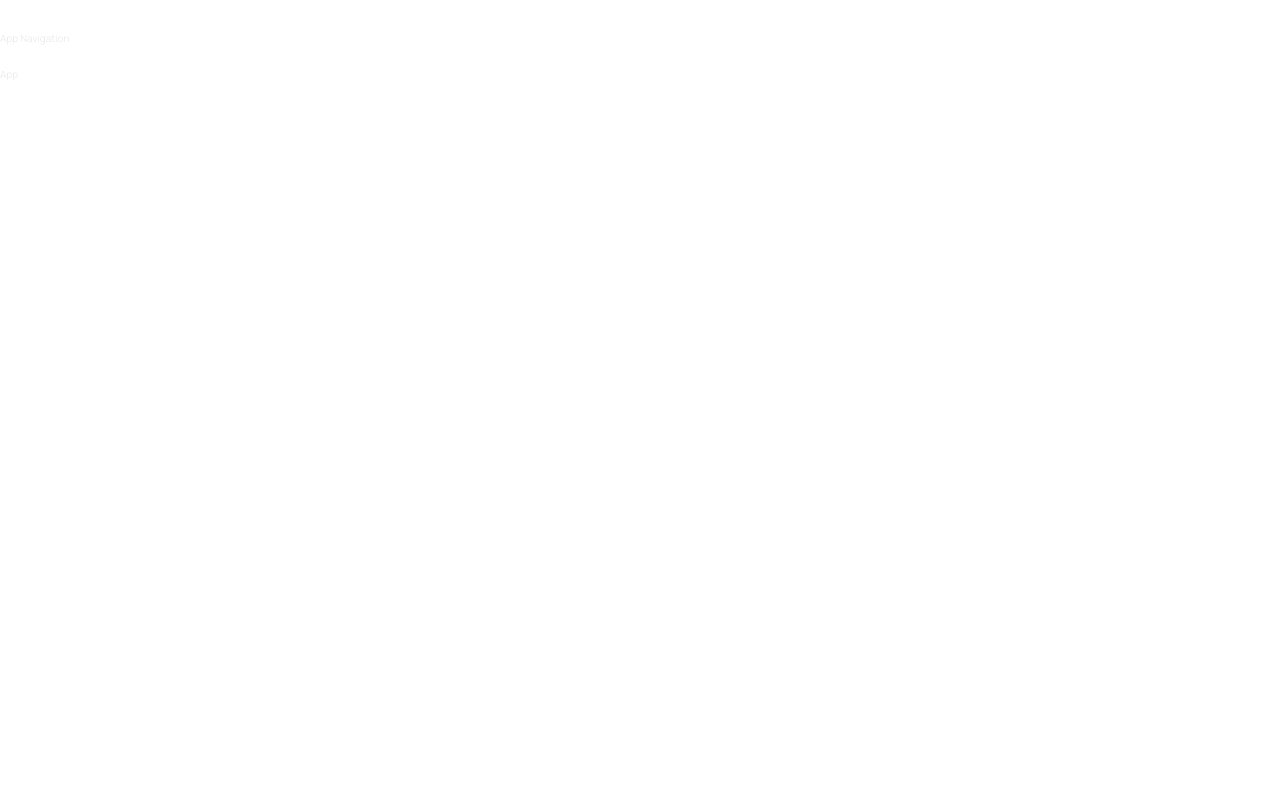
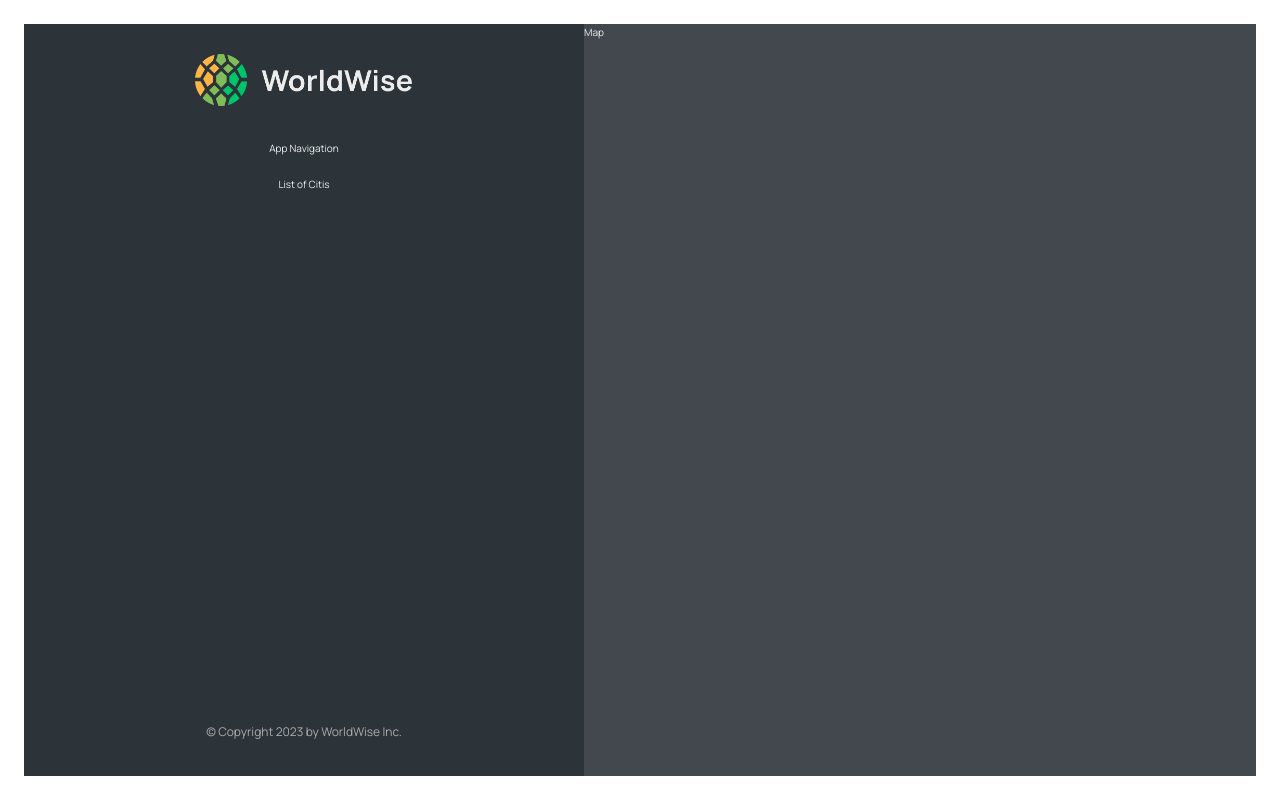
Before and after one commit to ItsMeSugan/worldwise, a React (Vite) app: page /app in a window 1280 px wide. Built offline with nearby package versions, Linux system fonts and the light colour scheme.

Commit message:
Building the App Layout

```diff
--- a/src/Pages/AppLayout.jsx
+++ b/src/Pages/AppLayout.jsx
@@ -1,10 +1,12 @@
-import AppNav from "../components/AppNav";
+import Map from "../components/Map";
+import Sidebar from "../components/Sidebar";
+import styles from "./AppLayout.module.css";
 
 function AppLayout() {
   return (
-    <div>
-      <AppNav />
-      <p>App</p>
+    <div className={styles.app}>
+      <Sidebar />
+      <Map />
     </div>
   );
 }
--- /dev/null
+++ b/src/components/Map.jsx
@@ -0,0 +1,7 @@
+import styles from "./Map.module.css";
+
+function Map() {
+  return <div className={styles.mapContainer}>Map</div>;
+}
+
+export default Map;
--- /dev/null
+++ b/src/components/Sidebar.jsx
@@ -0,0 +1,22 @@
+import styles from "./Sidebar.module.css";
+import Logo from "./Logo";
+import AppNav from "./AppNav";
+
+function Sidebar() {
+  return (
+    <div className={styles.sidebar}>
+      <Logo />
+      <AppNav />
+
+      <p>List of Citis</p>
+
+      <footer className={styles.footer}>
+        <p className={styles.copyright}>
+          &copy; Copyright {new Date().getFullYear()} by WorldWise Inc.
+        </p>
+      </footer>
+    </div>
+  );
+}
+
+export default Sidebar;
```
